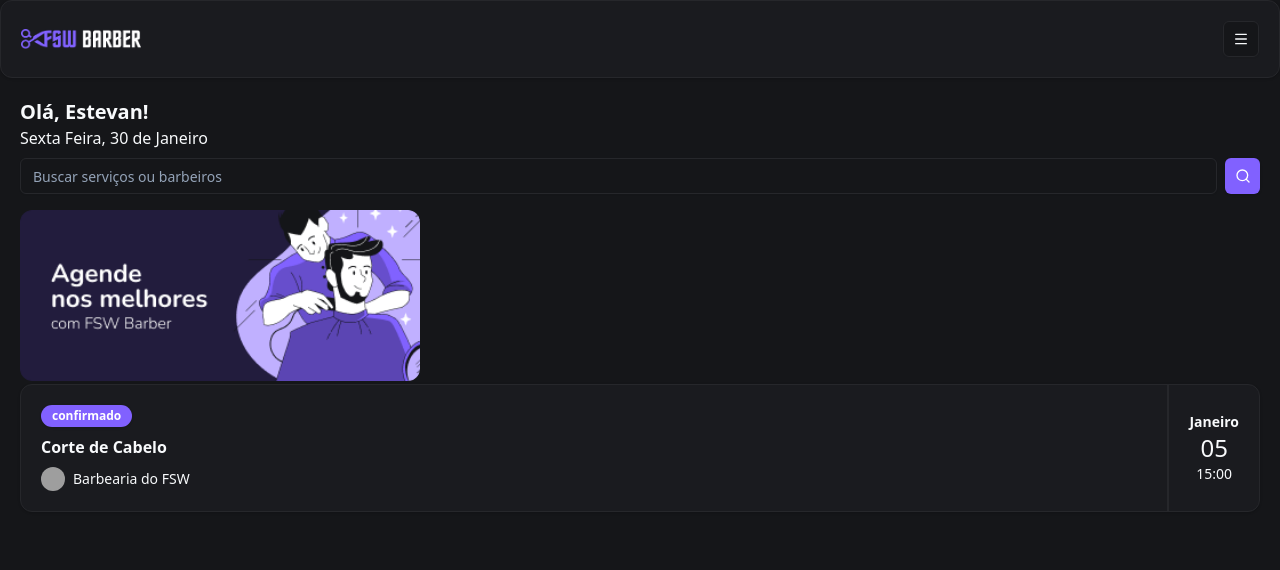
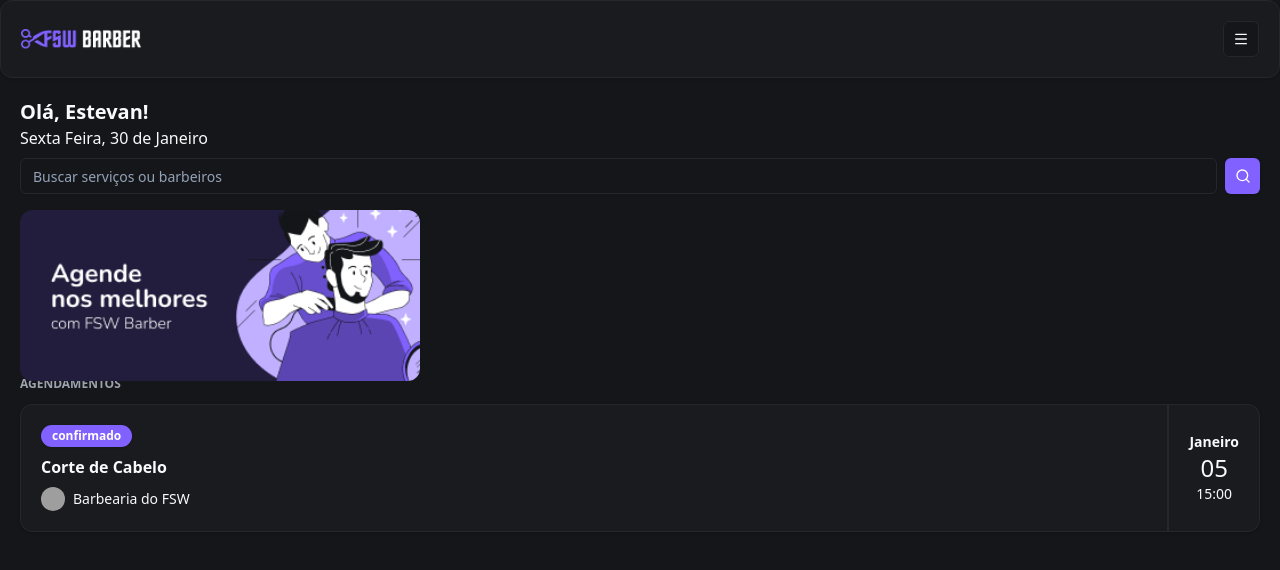
Before and after one commit to Estevangomez/barbershop, a Next.js app: page / in a window 1280 px wide. Shown: the top 570 px of the page. Built offline with nearby package versions, Linux system fonts and the light colour scheme; grey boxes are pictures that could not be loaded.

Commit message:
correcao: global css e paragrafo

```diff
--- a/src/app/globals.css
+++ b/src/app/globals.css
@@ -38,7 +38,7 @@
 
 @layer base {
   * {
-    @apply border-border;
+    @apply border-border antialiased;
   }
   body {
     @apply bg-background text-foreground antialiased h-screen flex flex-col;
--- a/src/app/page.tsx
+++ b/src/app/page.tsx
@@ -35,8 +35,8 @@
         className="object-cover rounded-xl"
        />
        </div>
-
-      <Card className="mt-6">
+         <h2 className="mt-4 mb-3 text-xs font-bold uppercase text-gray-400">AGENDAMENTOS</h2>
+          <Card>
           <CardContent className="flex justify-between p-0">
           <div className="flex flex-col gap-2 py-5 pl-5">
             <Badge className="w-fit rounded-full">
```
